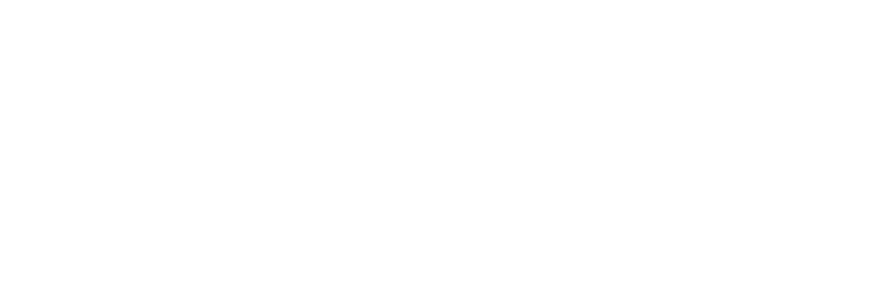
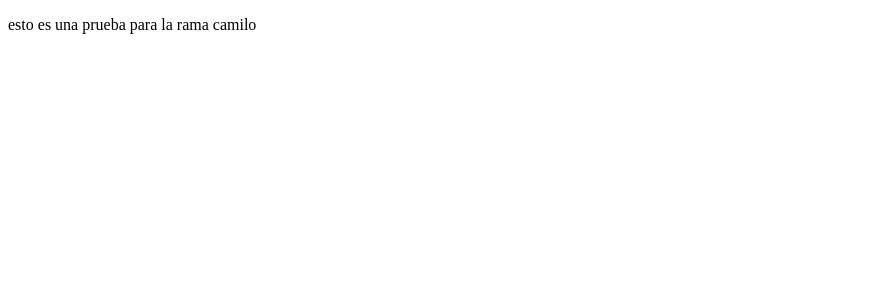
Before and after one commit to camitoarias/ciclo4_equipo1, a website: page public/index.html in a window 1280 px wide. Shown: the top 286 px of the page, without its empty margins (0-895 px from the left). Drawn offline with Linux system fonts and the light colour scheme.

Commit message:
prueba 2 para sprint 2 rama camilo

```diff
--- a/public/index.html
+++ b/public/index.html
@@ -3,6 +3,7 @@
 
 <head>
   <title>Sistema de informacion de servicios</title>
+  <p>esto es una prueba para la rama camilo</p>
 
   <meta charset="utf-8">
   <meta http-equiv="X-UA-Compatible" content="IE=edge">
@@ -15,7 +16,8 @@
       text-align: center;
     }
 
-    a, a:visited {
+    a,
+    a:visited {
       color: #3f5dff;
     }
 
@@ -23,7 +25,9 @@
       margin-left: 10px;
     }
 
-    a:hover, a:focus, a:active {
+    a:hover,
+    a:focus,
+    a:active {
       color: #001956;
     }
 
@@ -58,14 +62,18 @@
         color: white;
       }
 
-      a, a:visited {
+      a,
+      a:visited {
         color: #4990e2;
       }
 
-      a:hover, a:focus, a:active {
+      a:hover,
+      a:focus,
+      a:active {
         color: #2b78ff;
       }
     }
+
   </style>
 </head>
 
```
